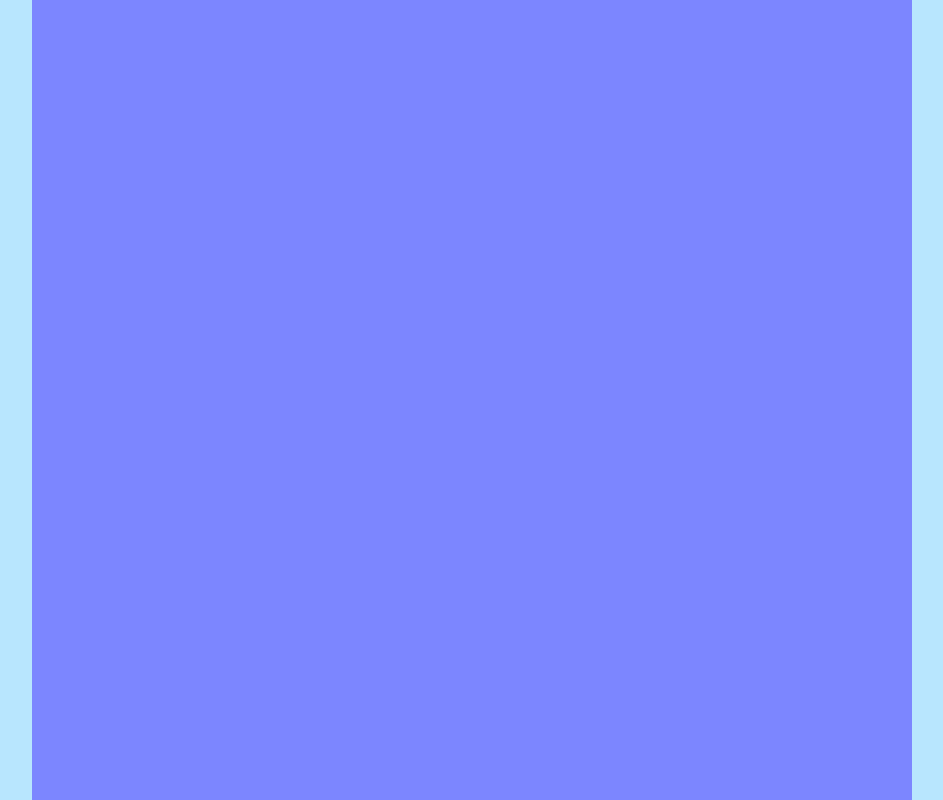
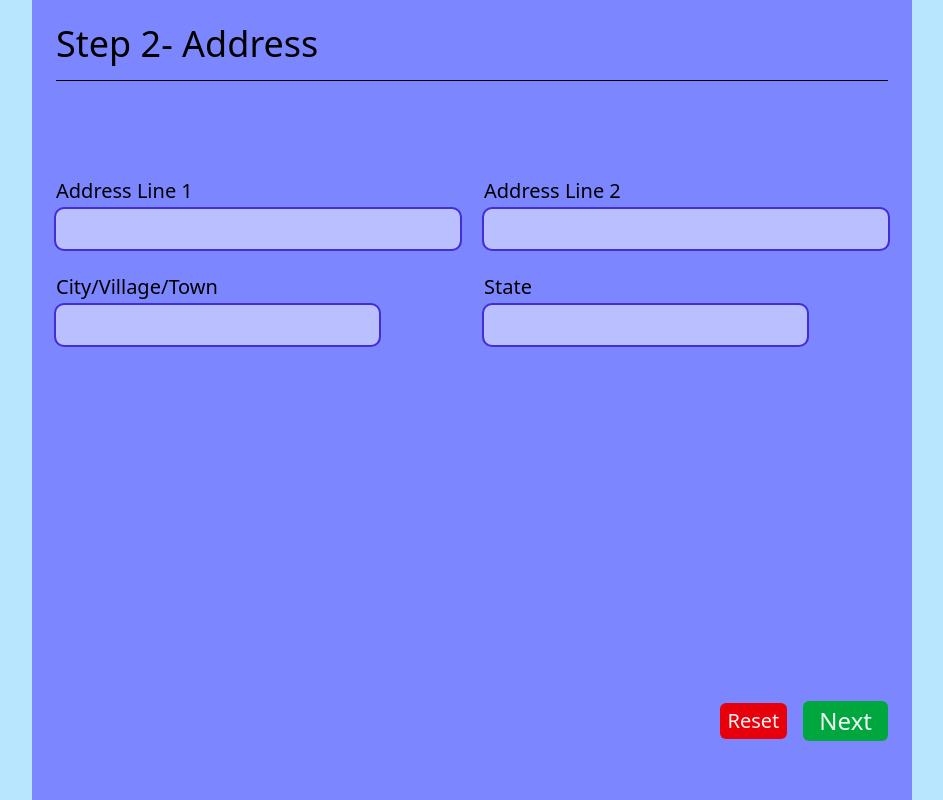
Before and after one commit to DeveloperDinesh24/multi-step-wizard-form, a React (Vite) app: page / in a window 1280 px wide. Both pictures are taken after typing "Sample", "Sample", "2020-01-15", "name@example.com", "Sample" into the empty fields and a click on the button "Next". Shown: the part 64-864 px from the top of the page, without its empty margins (168-1111 px from the left). Built offline with nearby package versions, Linux system fonts and the light colour scheme.

Commit message:
feat: add Step2_Address.jsx

```diff
--- a/src/App.jsx
+++ b/src/App.jsx
@@ -1,6 +1,7 @@
 import { useState } from 'react'
 import './App.css'
 import Step1_Personal from './Components/Step1_Personal'
+import Step2_Address from './Components/Step2_Address'
 
 function App() {
   const [step, setStep] = useState(1)
@@ -13,6 +14,7 @@ function App() {
         } mt-16 p-6 bg-indigo-400`}
       >
         {step === 1 && <Step1_Personal setStep={setStep} />}
+        {step === 2 && <Step2_Address setStep={setStep} />}
       </main>
     </div>
   )
--- /dev/null
+++ b/src/Components/Step2_Address.jsx
@@ -0,0 +1,75 @@
+export default function Step2_Address({ setStep }) {
+  const nextStep = () => {
+    setStep((prev) => prev + 1)
+  }
+
+  return (
+    <>
+      <h1 className='text-4xl'>Step 2- Address</h1>
+      <hr className='my-4' />
+      <form className='flex h-3/4 flex-col gap-16 justify-between mt-24'>
+        <div className='grid md:grid-cols-2 gap-6 '>
+          <div className='flex flex-col gap-1 w-full'>
+            <label htmlFor='address-first-line' className='text-xl'>
+              Address Line 1
+            </label>
+            <input
+              type='text'
+              id='address-first-line'
+              name='address-first-line'
+              className='w-full h-10 text-xl px-2 outline-2 outline-indigo-700 bg-[#ffffff77] rounded-lg'
+            />
+          </div>
+          <div className='flex flex-col gap-1 w-full'>
+            <label htmlFor='address-second-line' className='text-xl'>
+              Address Line 2
+            </label>
+            <input
+              type='text'
+              id='address-second-line'
+              name='address-second-line'
+              className='w-full h-10 text-xl px-2 outline-2 outline-indigo-700 bg-[#ffffff77] rounded-lg'
+            />
+          </div>
+          <div className='flex flex-col gap-1 w-4/5'>
+            <label htmlFor='city-name' className='text-xl'>
+              City/Village/Town
+            </label>
+            <input
+              type='text'
+              id='city-name'
+              name='city-name'
+              className='w-full h-10 text-xl px-2 outline-2 outline-indigo-700 bg-[#ffffff77] rounded-lg'
+            />
+          </div>
+          <div className='flex flex-col gap-1 w-4/5'>
+            <label htmlFor='state' className='text-xl'>
+              State
+            </label>
+            <input
+              type='text'
+              id='state'
+              name='state'
+              className='w-full h-10 text-xl px-2 outline-2 outline-indigo-700 bg-[#ffffff77] rounded-lg'
+            />
+          </div>
+        </div>
+
+        <div className='self-end flex gap-4 items-center'>
+          <button
+            type='reset'
+            className='text-xl w-fit px-2 py-1 bg-red-600 text-red-50 cursor-pointer rounded-md'
+          >
+            Reset
+          </button>
+          <button
+            onClick={nextStep}
+            className='text-2xl w-fit px-4 py-1 bg-green-600 text-green-50 cursor-pointer rounded-md'
+          >
+            Next
+          </button>
+        </div>
+      </form>
+    </>
+  )
+}
```
